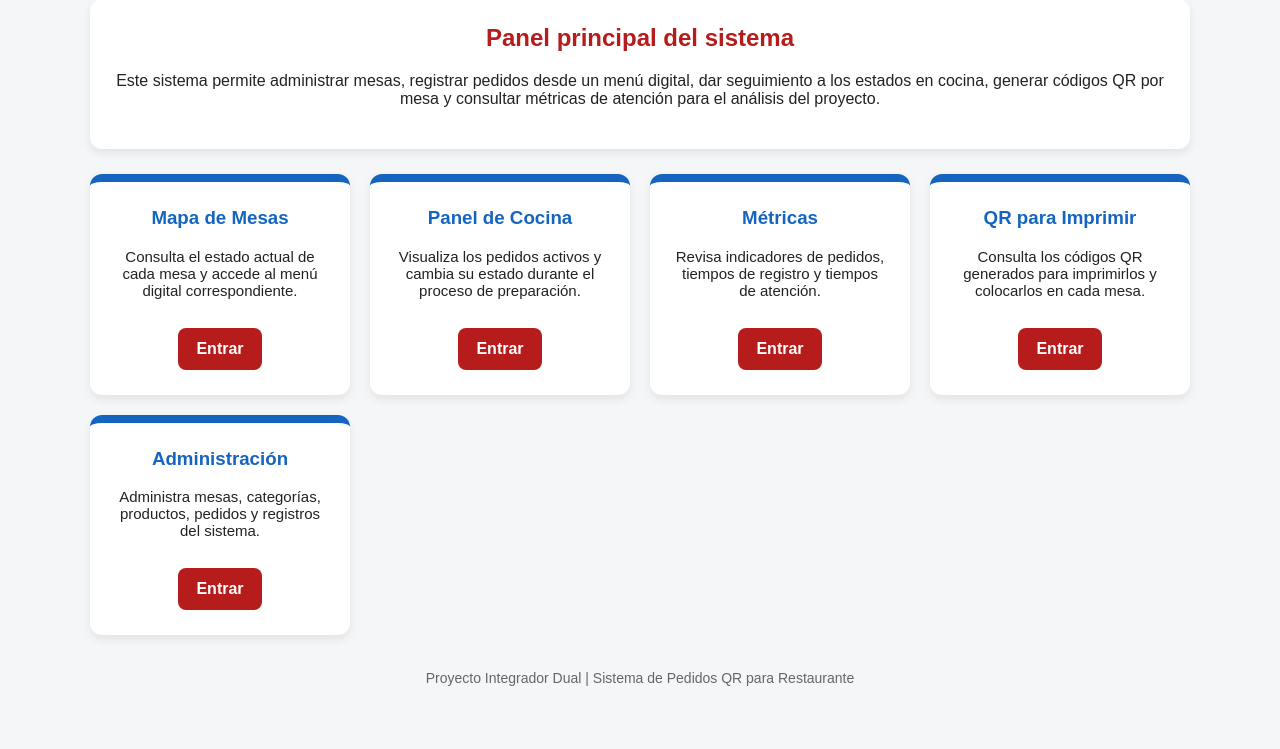
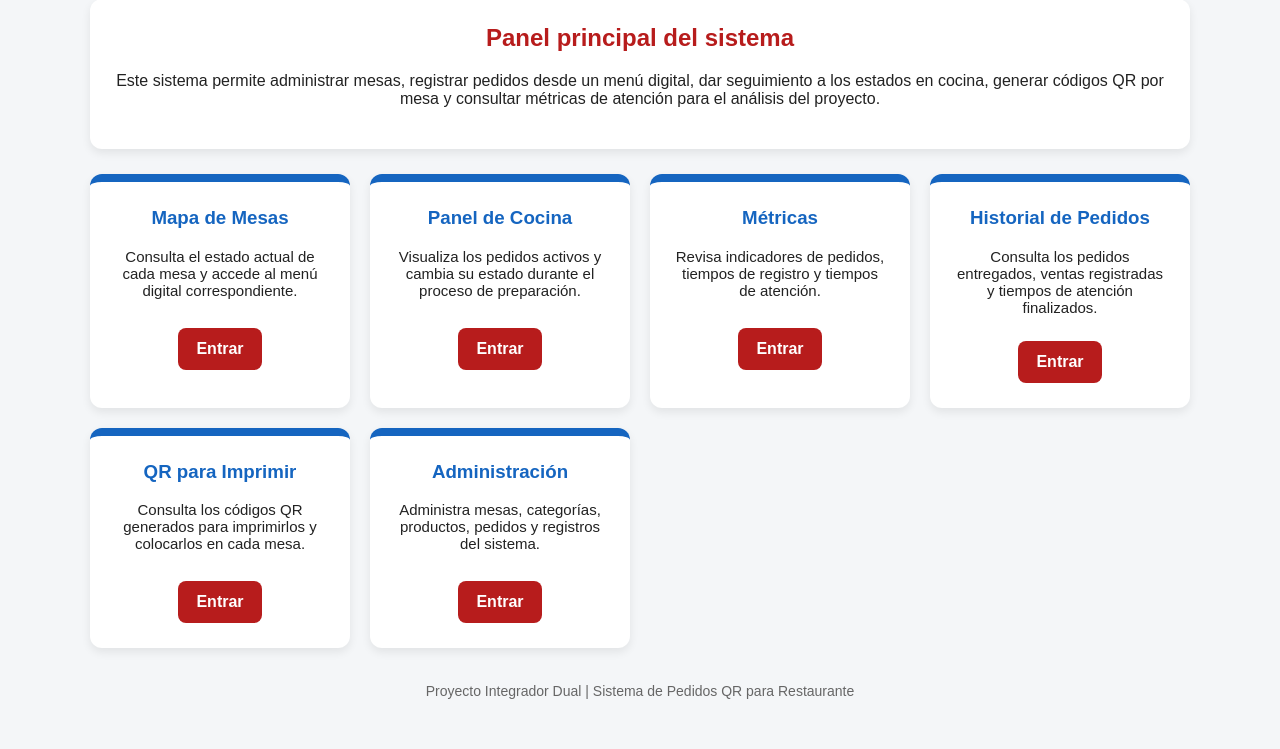
Before and after one commit to EDGARMOSS1/sistema-pedidos-qr, a Django app: page / in a window 1280 px wide. Shown: the part 209-958 px from the top of the page. Before the commit the page ends 895 px from the top, so only its background shows below. Run offline with Django 5.2, Linux system fonts and the light colour scheme.

Commit message:
Agregar acceso al historial en pagina principal

```diff
--- a/templates/home.html
+++ b/templates/home.html
@@ -133,6 +133,11 @@
             <p>Revisa indicadores de pedidos, tiempos de registro y tiempos de atención.</p>
             <a class="boton" href="/metricas/">Entrar</a>
         </div>
+        <div class="card">
+            <h3>Historial de Pedidos</h3>
+            <p>Consulta los pedidos entregados, ventas registradas y tiempos de atención finalizados.</p>
+            <a class="boton" href="/historial/">Entrar</a>
+        </div>
 
         <div class="card">
             <h3>QR para Imprimir</h3>
```
